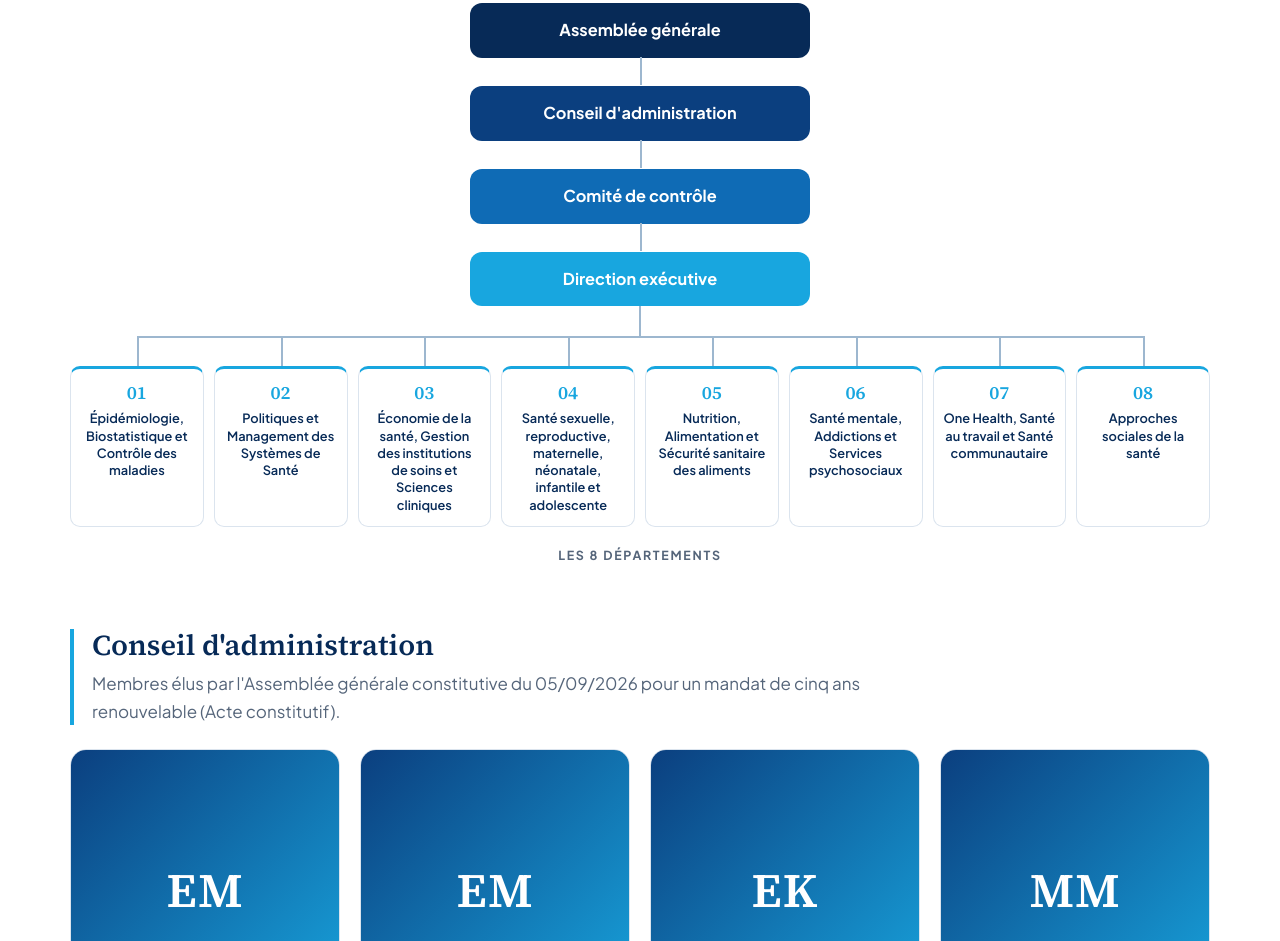
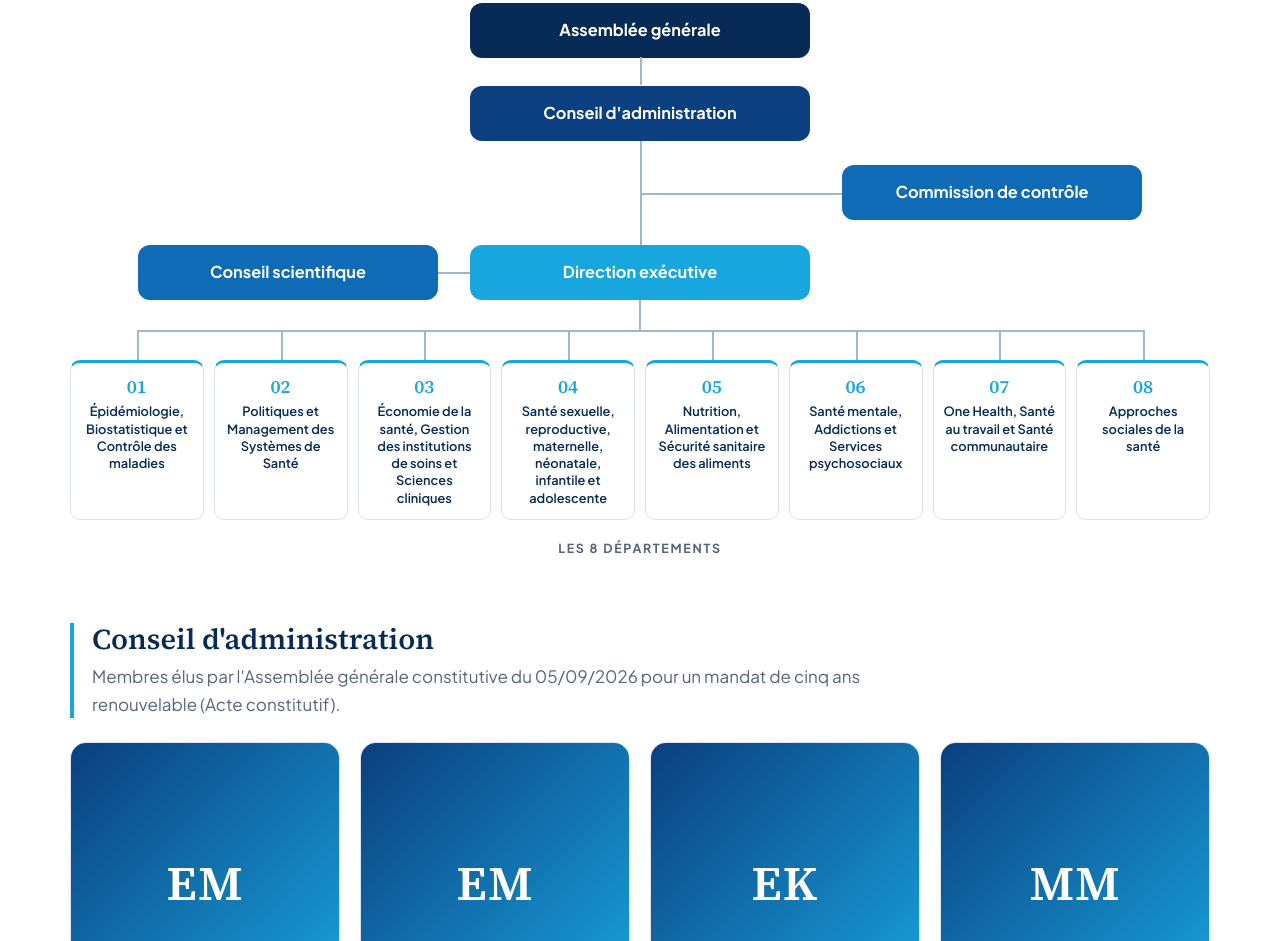
Before and after one commit to SpifeyTheNew/carass-asbl, a plain HTML site: page apropos.html in a window 1280 px wide. Shown: the part 3432-4373 px from the top of the page. Drawn offline with Linux system fonts and the light colour scheme.

Commit message:
Organigramme : Commission de contrôle à droite, Conseil scientifique à gauche de la Direction exécutive
Co-Authored-By: Claude Opus 5.5 <noreply@anthropic.com>

```diff
--- a/apropos.html
+++ b/apropos.html
@@ -140,8 +140,16 @@
         <div class="orgchart__chain">
           <div class="orgchart__box orgchart__box--1"><strong>Assemblée générale</strong></div>
           <div class="orgchart__box orgchart__box--2"><strong>Conseil d'administration</strong></div>
-          <div class="orgchart__box orgchart__box--3"><strong>Comité de contrôle</strong></div>
-          <div class="orgchart__box orgchart__box--4"><strong>Direction exécutive</strong></div>
+        </div>
+        <div class="orgchart__row orgchart__row--side">
+          <span></span>
+          <span class="orgchart__spine orgchart__spine--right" aria-hidden="true"></span>
+          <div class="orgchart__box orgchart__box--3 orgchart__box--side"><strong>Commission de contrôle</strong></div>
+        </div>
+        <div class="orgchart__row orgchart__row--main">
+          <div class="orgchart__box orgchart__box--3 orgchart__box--left"><strong>Conseil scientifique</strong></div>
+          <div class="orgchart__box orgchart__box--4 orgchart__box--center"><strong>Direction exécutive</strong></div>
+          <span></span>
         </div>
         <div class="orgchart__stem" aria-hidden="true"></div>
         <ol class="orgchart__depts">
--- a/assets/style.css
+++ b/assets/style.css
@@ -303,6 +303,36 @@ details.acc .acc__body li { margin-bottom: 6px; }
 .orgchart__box--2 { background: var(--navy); }
 .orgchart__box--3 { background: #0f6bb5; }
 .orgchart__box--4 { background: var(--sky); }
+/* Lignes latérales : Commission de contrôle (droite) et Conseil scientifique (gauche) */
+.orgchart__row {
+  --col-gap: 32px;
+  display: grid; grid-template-columns: 1fr minmax(0, 340px) 1fr; column-gap: var(--col-gap);
+  align-items: center;
+}
+.orgchart__row--side { min-height: 104px; }
+.orgchart__spine { position: relative; align-self: stretch; }
+.orgchart__spine::before { /* ligne verticale CA -> Direction */
+  content: ""; position: absolute; left: 50%; top: 0; bottom: 0; border-left: 2px solid var(--line-c);
+}
+.orgchart__spine--right::after { /* branche vers la droite */
+  content: ""; position: absolute; left: 50%; right: calc(-1 * var(--col-gap)); top: 50%; border-top: 2px solid var(--line-c);
+}
+.orgchart__row .orgchart__box { width: min(100%, 300px); margin: 0; }
+.orgchart__box--side { justify-self: start; }
+.orgchart__box--left { justify-self: end; }
+.orgchart__box--center { justify-self: center; width: min(100%, 340px) !important; }
+.orgchart__box--left::after { /* liaison Conseil scientifique -> Direction exécutive */
+  content: ""; position: absolute; top: 50%; left: 100%; width: var(--col-gap); border-top: 2px solid var(--line-c);
+}
+.orgchart__row--main { align-items: stretch; }
+.orgchart__row--main .orgchart__box { display: grid; place-items: center; }
+.orgchart__chain .orgchart__box:last-child { margin-bottom: 0; }
+@media (max-width: 640px) {
+  .orgchart__row { --col-gap: 12px; grid-template-columns: 1fr 1.25fr 1fr; }
+  .orgchart__row .orgchart__box { padding: 10px 8px; }
+  .orgchart__row .orgchart__box strong { font-size: .8rem; }
+  .orgchart__row--side { min-height: 84px; }
+}
 .orgchart__stem { width: 0; height: var(--drop); margin: 0 auto; border-left: 2px solid var(--line-c); }
 .orgchart__depts {
   list-style: none; margin: var(--drop) 0 0; padding: 0;
```
